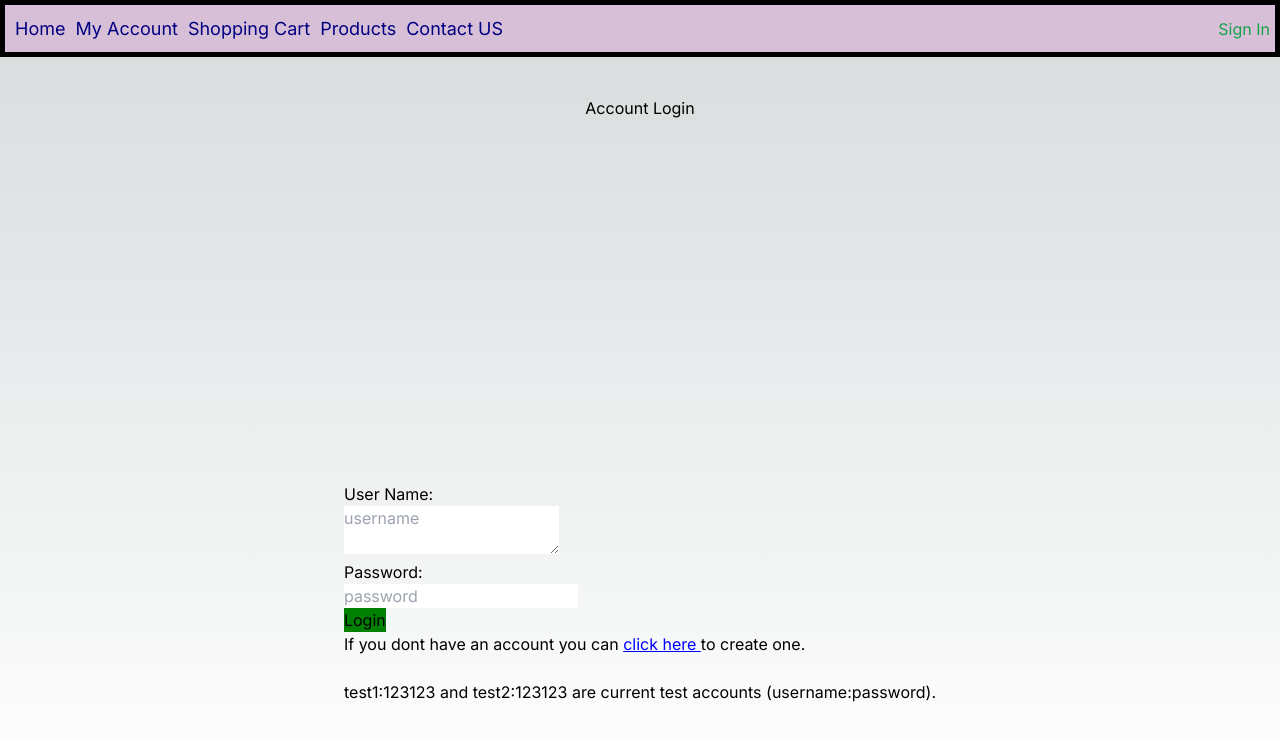
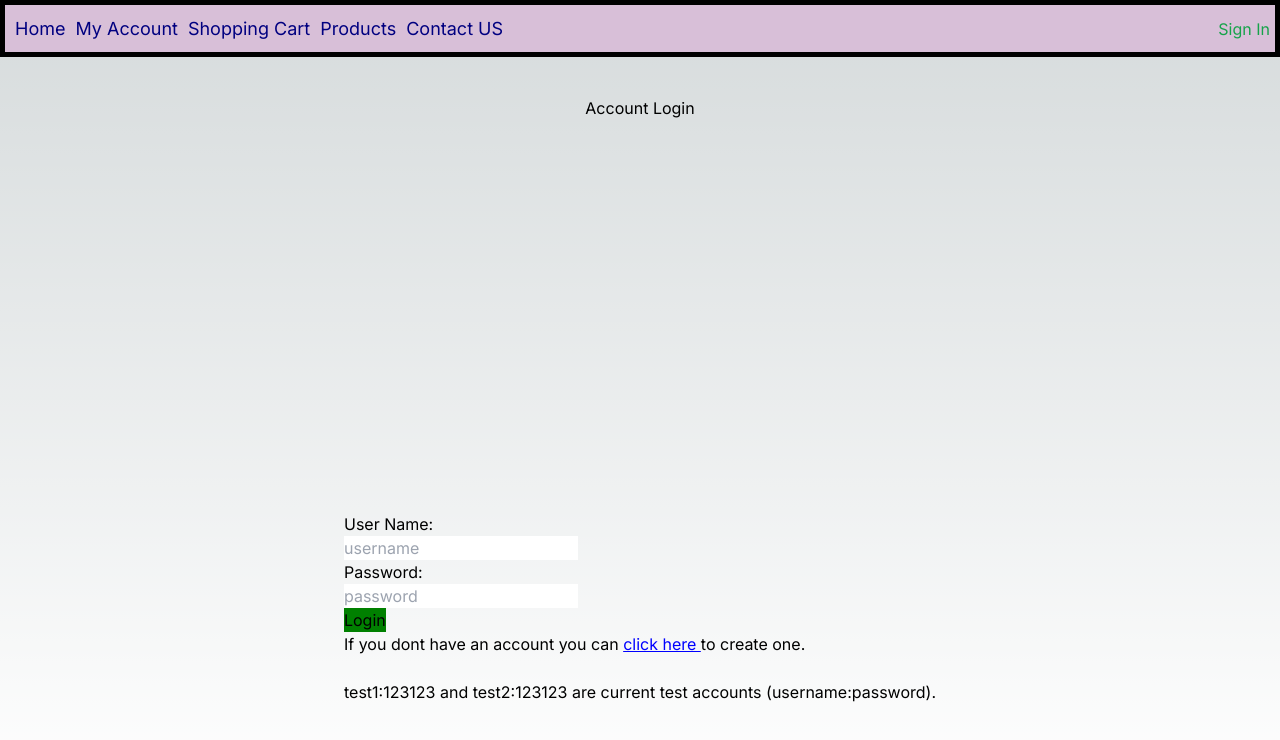
Before and after one commit to garrettWinter/electronic-empire, a Next.js app: page /login in a window 1280 px wide. Shown: the top 740 px of the page. Built offline with nearby package versions, Linux system fonts and the light colour scheme; no server answers.

Commit message:
Removed unneeded console logs and updated comments.

```diff
--- a/app/login/page.tsx
+++ b/app/login/page.tsx
@@ -23,7 +23,7 @@ export default function Login() {
       <div>
         <div>
           <p>User Name:</p>
-          <textarea name="text" placeholder='username' onChange={(e) => (username.current = e.target.value)}></textarea>
+          <input name="text" placeholder='username' onChange={(e) => (username.current = e.target.value)}></input>
         </div>
         <div>
           <p>Password:</p>
--- a/app/signup/page.tsx
+++ b/app/signup/page.tsx
@@ -7,10 +7,9 @@ import React, { useRef } from "react";
 export default function Signup() {
   const username = useRef("");
   const pass = useRef("");
-  let errorMessage = "";
 
   const onSubmit = async () => {
-    //FUTURE DEVELOPMENT --- CHECK TO SEE IF USER ID IS USED ALREADY
+    //FUTURE DEVELOPMENT --- CHECK TO SEE IF USER ID IS USED ALREADY, AND IF SO NOTIFY USER
 
     //CREATE THE USER
     const domain = window.location.origin;
@@ -25,10 +24,7 @@ export default function Signup() {
         password: pass.current,
       }),
     });
-    console.log(res);
-    console.log(res.ok);
     if (res?.ok === true) {
-      console.log('SignUp Response OK, logging in user!');
       // LOGIN THE USER
       const result = await signIn("credentials", {
         username: username.current,
@@ -37,7 +33,7 @@ export default function Signup() {
         callbackUrl: "/"
       });
     } else {
-      //FUTURE DEVELOPMENT --- Add Error Messaging Componentw!!!
+      //FUTURE DEVELOPMENT --- Add Error Messaging Component!!!
     }
   }
 
@@ -47,7 +43,7 @@ export default function Signup() {
       <div>
         <div>
           <p>User Name:</p>
-          <textarea name="text" placeholder='username' onChange={(e) => (username.current = e.target.value)}></textarea>
+          <input name="text" placeholder='username' onChange={(e) => (username.current = e.target.value)}></input>
         </div>
         <div>
           <p>Password:</p>
```
